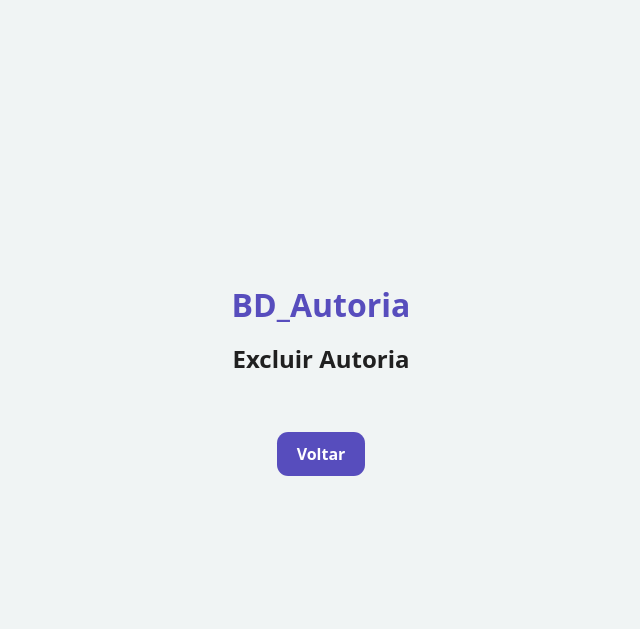
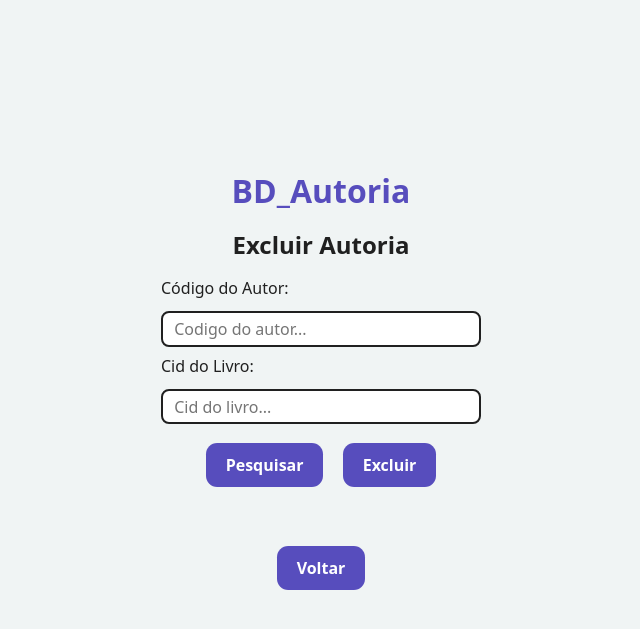
Before and after one commit to Chrb09/AutoriaBD-PW2, a PHP site: page /excluir.php in a window 1280 px wide. Shown: the top 629 px of the page, without its empty margins (319-959 px from the left). Run offline with PHP 8.4, Linux system fonts and the light colour scheme.

Commit message:
excluir autoria

```diff
--- a/autor/excluir.php
+++ b/autor/excluir.php
@@ -33,8 +33,8 @@
         <form name="formProduto" id="formProduto" method="POST" action="">
             <div class="linha">
                 <p>Cod_autor:</p>
-                <input name="txtid" onchange="saveId()" id="bdid" type="number" maxlength="50"
-                    placeholder="Código do autor..." required autocomplete="off">
+                <input name="txtid" onchange="" id="bdid" type="number" maxlength="50" placeholder="Código do autor..."
+                    required autocomplete="off">
             </div>
             <div class="linha linha-button" id="linha-pesquisar">
                 <button name="pesquisar" id="pesquisar" type="submit" class="button-outline">Pesquisar</button>
--- a/autoria/excluir.php
+++ b/autoria/excluir.php
@@ -12,6 +12,22 @@
         th:nth-child(2) {
             text-align: center;
         }
+
+        #continuar {
+            display: block;
+        }
+
+        #excluir {
+            display: none;
+        }
+
+        .continuar #continuar {
+            display: none;
+        }
+
+        .continuar #excluir {
+            display: block;
+        }
     </style>
 </head>
 
@@ -19,10 +35,114 @@
     <main>
         <h1>BD_Autoria</h1>
         <h2>Excluir Autoria</h2>
+        <form name="formProduto" id="formProduto" method="POST" action="">
+            <div class="linha" id="linha">
+                <p id="p-cod">Código do Autor:</p>
+                <input name="txtcod" id="txtpesquisa" type="number" maxlength="50" placeholder="Codigo do autor..."
+                    required autocomplete="off">
+                <p id="p-cid">Cid do Livro:</p>
+                <input name="txtcid" id="txtpesquisa2" type="number" maxlength="50" placeholder="Cid do livro..."
+                    required autocomplete="off">
+            </div>
+            <div class="linha linha-button" id="linha-pesquisar">
+                <button name="pesquisar" id="pesquisar" type="submit" class="button-outline">Pesquisar</button>
+                <button name="continuar" id="continuar" type="button" class="button-outline">Excluir</button>
+                <button name="excluir" type="submit" id="excluir" class="button-outline">Confirmar?</button>
+            </div>
+            <?php
+            extract($_POST, EXTR_OVERWRITE);
+            if (isset($pesquisar)) {
+                include_once 'autoria.php';
+                $autoria = new Autoria();
+                $autoria->setCod_autor($txtcod);
+                $autoria->setCid_livro($txtcid);
+                $autoria_bd = $autoria->consultar("CodAutor_CidLivro");
 
+                ?>
+                <table>
+                    <tr>
+                        <th>
+                            Cod_autor
+                        </th>
+                        <th>
+                            Cid_livro
+                        </th>
+                        <th>
+                            DataLancamento
+                        </th>
+                        <th>
+                            Editora
+                        </th>
+                    </tr>
+                    <?php
+                    foreach ($autoria_bd as $autoria_mostrar) {
+                        ?>
+                        <tr>
+                            <td>
+                                <b>
+                                    <?php echo $autoria_mostrar[0]; ?>
+                                </b>
+                            </td>
+                            <td>
+                                <b>
+                                    <?php echo $autoria_mostrar[1]; ?>
+                                </b>
+                            </td>
+                            <td>
+                                <?php echo $autoria_mostrar[2]; ?>
+                            </td>
+                            <td>
+                                <?php echo $autoria_mostrar[3]; ?>
+                            </td>
+                        </tr>
+                        <?php
+
+                    }
+            }
+            ?>
+            </table>
+            <?php
+            extract($_POST, EXTR_OVERWRITE);
+            if (isset($excluir)) {
+                include_once 'autoria.php';
+                $autoria = new Autoria();
+                $autoria->setCod_autor($txtcod);
+                $autoria->setCid_livro($txtcid);
+                echo '<h2>' . $autoria->exclusao() . '</h2>';
+            }
+            ?>
+        </form>
         <br> <button onclick="location.href='../menu.html'">Voltar</button>
         <br>
     </main>
 </body>
+<script src="https://code.jquery.com/jquery-3.7.1.js" integrity="sha256-eKhayi8LEQwp4NKxN+CfCh+3qOVUtJn3QNZ0TciWLP4="
+    crossorigin="anonymous"></script>
+<script>
+    const txtpesquisa = document.getElementById("txtpesquisa")
+    const txtpesquisa2 = document.getElementById("txtpesquisa2")
+    const linhapesquisar = document.getElementById("linha-pesquisar")
+    const continuar = document.getElementById("continuar")
+    const excluir = document.getElementById("excluir")
+
+    continuar.addEventListener("click", () => {
+        linhapesquisar.classList.toggle('continuar');
+    })
+    excluir.addEventListener("click", () => {
+        linhapesquisar.classList.toggle('continuar');
+    })
+
+    $(txtpesquisa).change(function (event) {
+        var txtpesquisa = $(this).val();
+        sessionStorage.setItem("txtpesquisa", txtpesquisa);
+    });
+    $(txtpesquisa2).change(function (event) {
+        var txtpesquisa2 = $(this).val();
+        sessionStorage.setItem("txtpesquisa2", txtpesquisa2);
+    });
+
+    $(txtpesquisa).attr('value', sessionStorage.getItem('txtpesquisa'));
+    $(txtpesquisa2).attr('value', sessionStorage.getItem('txtpesquisa2'));
+</script>
 
 </html>
--- a/livro/excluir.php
+++ b/livro/excluir.php
@@ -33,8 +33,8 @@
         <form name="formProduto" id="formProduto" method="POST" action="">
             <div class="linha">
                 <p>Cid_livro:</p>
-                <input name="txtid" onchange="saveId()" id="bdid" type="number" maxlength="50"
-                    placeholder="Cid do livro..." required autocomplete="off">
+                <input name="txtid" onchange="" id="bdid" type="number" maxlength="50" placeholder="Cid do livro..."
+                    required autocomplete="off">
             </div>
             <div class="linha linha-button" id="linha-pesquisar">
                 <button name="pesquisar" id="pesquisar" type="submit" class="button-outline">Pesquisar</button>
```
